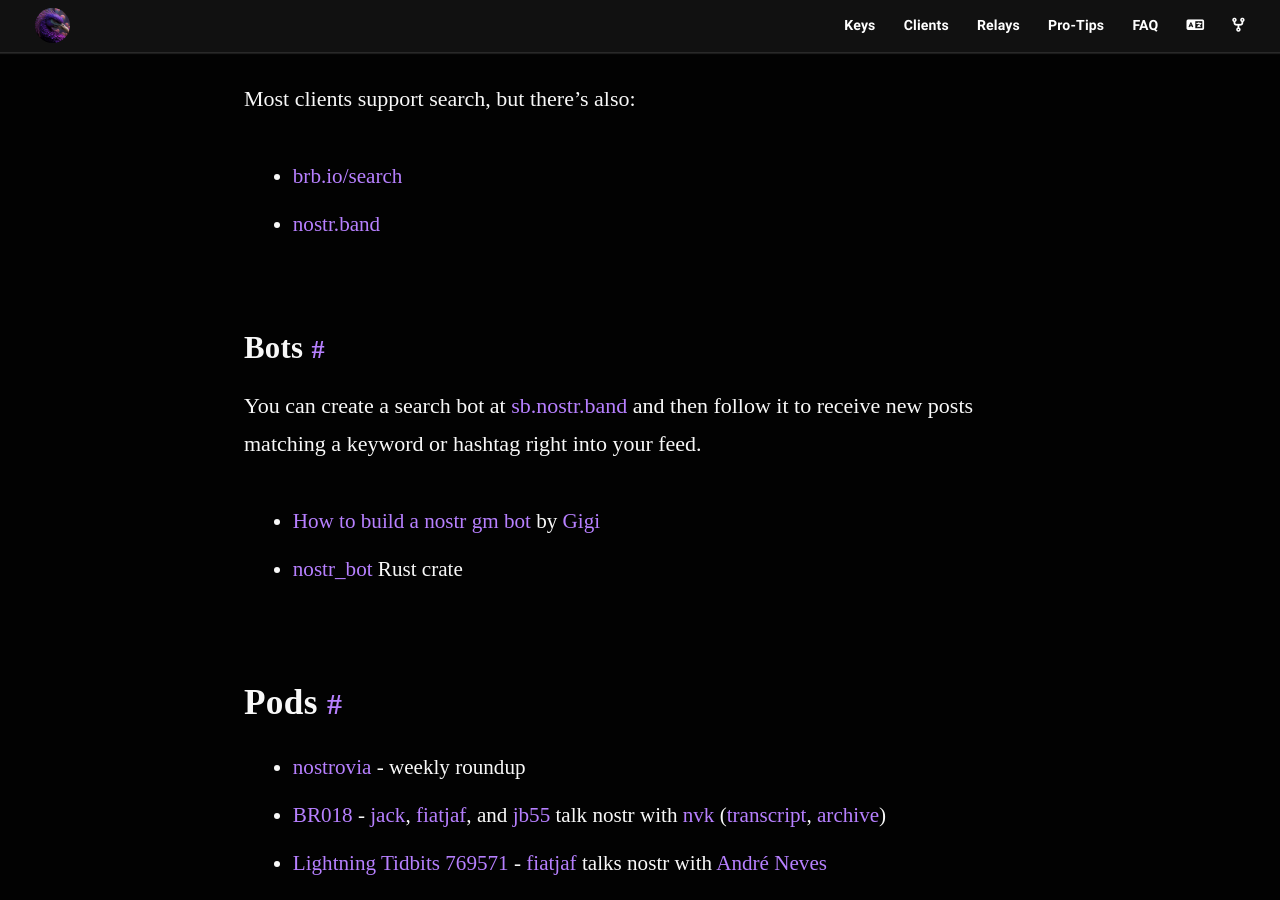
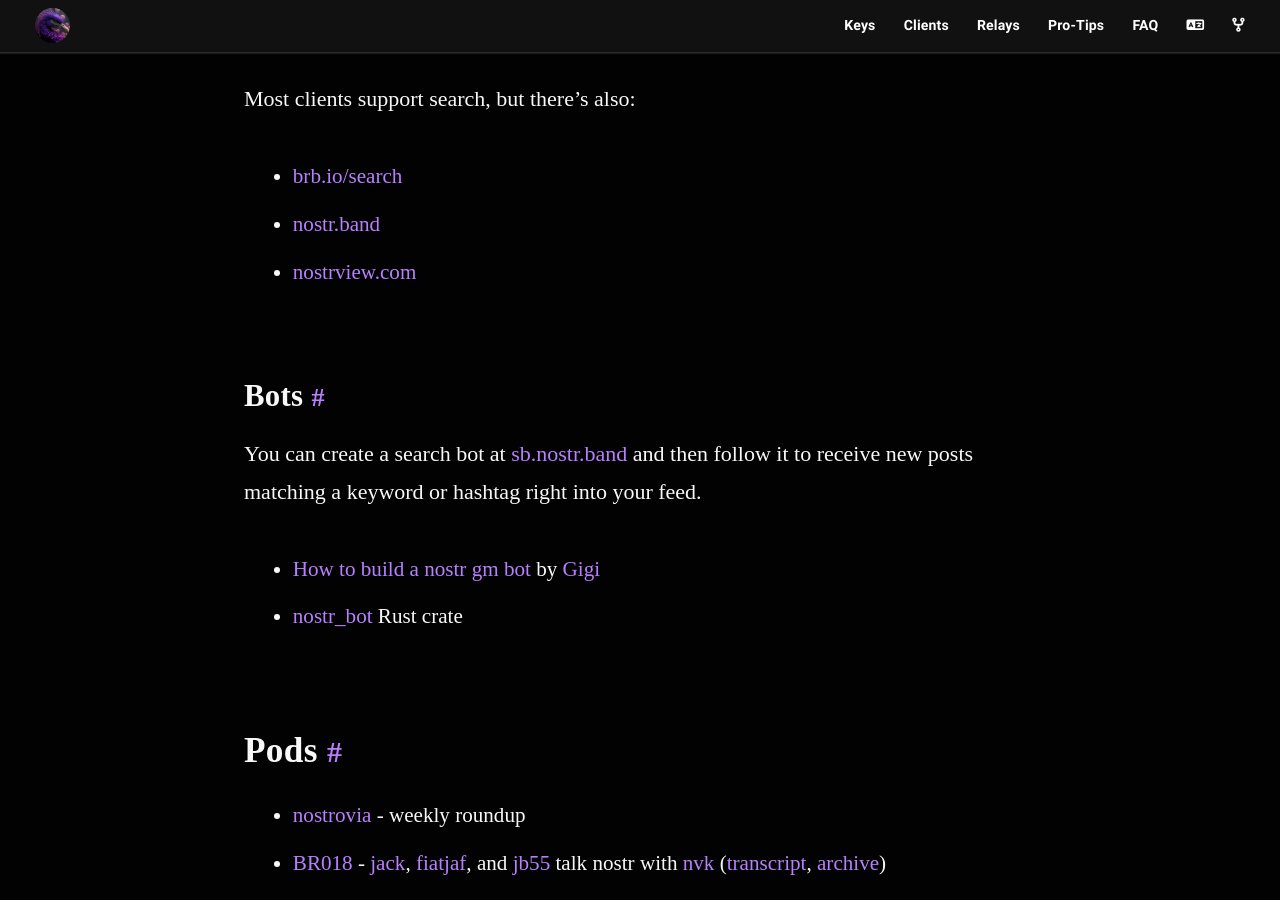
Before and after one commit to nostr-resources/nostr-resources.github.io, a Jekyll site: the page built from index.md, in a window 1280 px wide and 900 px high, scrolled down 7442 px. Built offline with Jekyll 4.4.1, drawn with Linux system fonts in a browser that asks for light colours; some web fonts are replaced.

Commit message:
Add nostrview (#10)
Add nostrview.com

```diff
--- a/index.md
+++ b/index.md
@@ -197,6 +197,7 @@ Most clients support search, but there's also:
 
 - [brb.io/search](https://brb.io/search)
 - [nostr.band](https://nostr.band/)
+- [nostrview.com](https://nostrview.com)
 
 ### Bots
 
```
